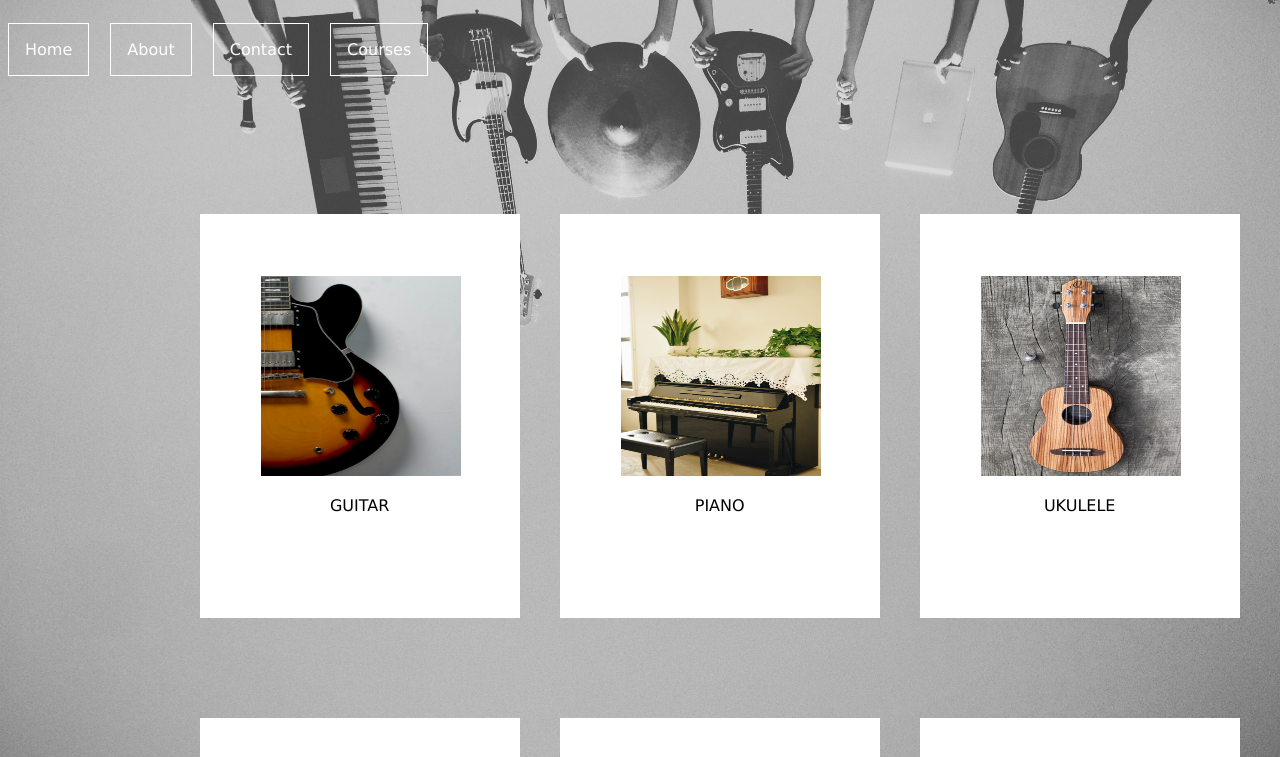
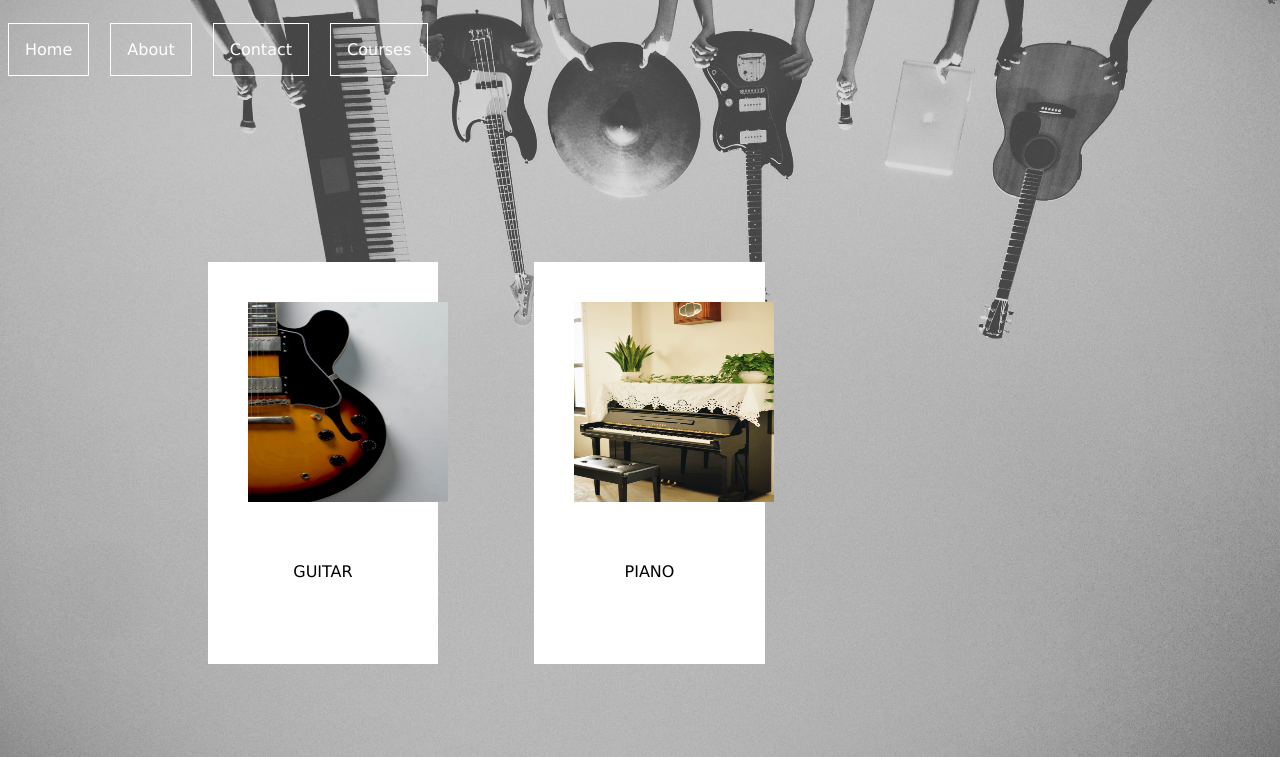
Before and after one commit to divya-281/Sky-Musicals, a plain HTML site: page templates/courses.html in a window 1280 px wide. Shown: the top 757 px of the page. Drawn offline with nearby package versions, Linux system fonts and the light colour scheme.

Commit message:
initial commit

```diff
--- a/static/css/style.css
+++ b/static/css/style.css
@@ -1,4 +1,9 @@
-
+* {
+    box-sizing: border-box;
+  }
+  html {
+    scroll-behavior: smooth;
+  }
 header
 {
     height: 5em;
@@ -56,13 +61,13 @@ body
     text-align:left;
     margin-top: 1em;
 }
-html {
-    scroll-behavior: smooth;
-  }
+
  .row{
      margin-top: 10%;
     background-color: white;
     margin-left: 12%;
+    margin-right: 12%;
+
 
 }
 .column
@@ -70,19 +75,17 @@ html {
 {
     background-color: white;
     float:left;
-    width:280px;
-    margin-left: 40px;
-    margin-bottom: 100px;
-    padding:20px;
+    width:24%;
+    margin: 3em;
 }
 
 
 .picture
 {
-    height: 200px;
-    width: 200px;
-    margin-left: 41.5px;
-    margin-top: 41.5px;
+
+    height:12.5em;
+    width:12.5em;
+    margin:2.5em;
     position: absolute;
     transition: opacity 0.5s ease-in-out;
 
@@ -94,12 +97,9 @@ html {
 }
 .face
 {
-    height: 200px;
-    width: 200px;
-    margin-left: 41.5px;
-    margin-top: 41.5px;
-
-
+    height:12.5em;
+    width:12.5em;
+    margin:2.5em;
 }
 
 p a{
@@ -124,17 +124,11 @@ p a:hover{
 {
     visibility: visible;
 }
-.container
-{
-    background-color: white;
-    margin-left: 100px;
-    height: 100px;
-    width: 100px;
-}
+
 #social
 {
     color:white;
-    padding:10px;
     font-size:30px;
+    padding:0.3em;
 
 }
```
Also changed, not shown: index.html (+6 -6 lines).
